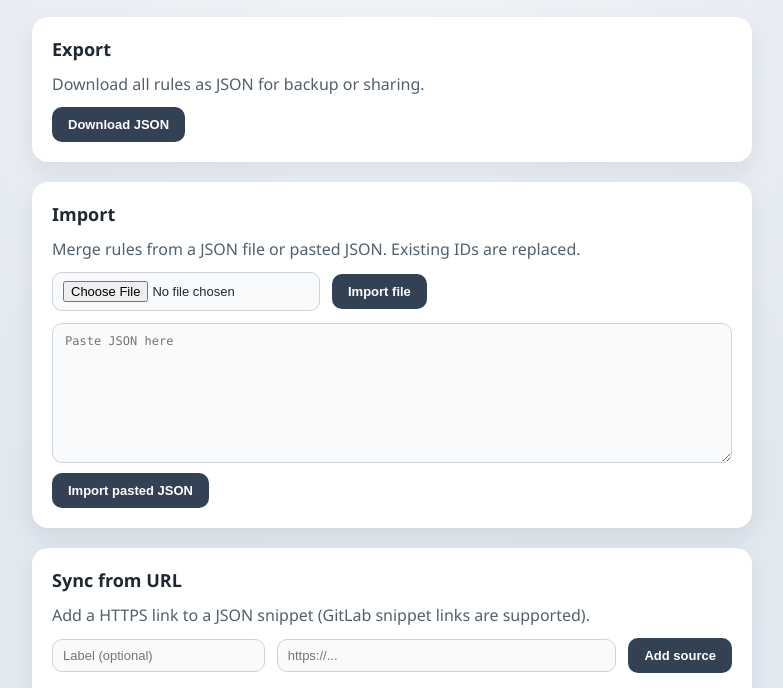
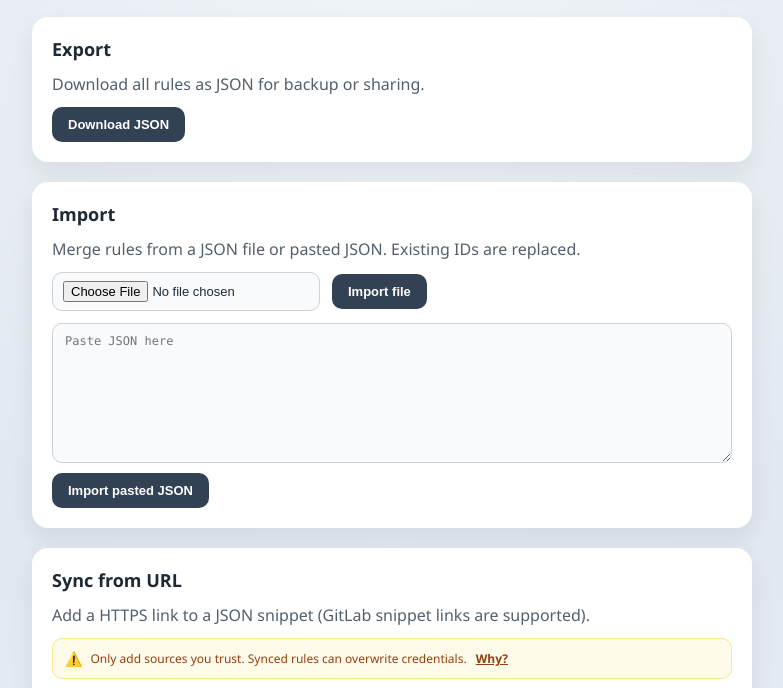
Before and after one commit to M4n0x/multi-pass, a browser extension: page basic-auth-extension/options.html in a window 1280 px wide. Shown: the part 99-787 px from the top of the page, without its empty margins (248-1031 px from the left). Drawn offline with Linux system fonts and the light colour scheme.

Commit message:
feat: warn about sync sources and enforce https

```diff
--- a/basic-auth-extension/options.css
+++ b/basic-auth-extension/options.css
@@ -56,6 +56,29 @@ p {
   box-shadow: 0 10px 24px rgba(15, 23, 42, 0.08);
   display: grid;
   gap: 12px;
+}
+
+.sync-warning {
+  display: flex;
+  align-items: center;
+  gap: 8px;
+  padding: 10px 12px;
+  border-radius: 10px;
+  border: 1px solid #fde68a;
+  background: #fffbeb;
+  color: #92400e;
+  font-size: 12px;
+}
+
+.sync-warning-icon {
+  font-size: 14px;
+}
+
+.sync-tooltip {
+  margin-left: 6px;
+  font-weight: 600;
+  text-decoration: underline;
+  cursor: help;
 }
 
 .sync-controls {
--- a/basic-auth-extension/options.html
+++ b/basic-auth-extension/options.html
@@ -44,6 +44,17 @@
       <section class="panel">
         <h2>Sync from URL</h2>
         <p>Add a HTTPS link to a JSON snippet (GitLab snippet links are supported).</p>
+        <div class="sync-warning">
+          <span class="sync-warning-icon">⚠️</span>
+          <span>
+            Only add sources you trust. Synced rules can overwrite credentials.
+            <span
+              class="sync-tooltip"
+              title="Remote sources can change without notice. Verify the JSON content and host before syncing."
+              >Why?</span
+            >
+          </span>
+        </div>
         <div class="sync-controls">
           <input id="sync-label" type="text" placeholder="Label (optional)" />
           <input id="sync-url" type="url" placeholder="https://..." />
--- a/basic-auth-extension/options.js
+++ b/basic-auth-extension/options.js
@@ -411,6 +411,10 @@ async function handlePasteImport() {
 }
 
 async function fetchRulesFromUrl(url) {
+  if (!isValidHttpsUrl(url)) {
+    throw new Error("Only HTTPS URLs are allowed.");
+  }
+
   const candidates = uniqueUrls([url, ...buildSnippetCandidates(url)]);
   let lastError = null;
 
@@ -468,7 +472,7 @@ async function addSyncSource() {
     syncLabelInput.value = "";
     showSyncResult(`Synced ${syncedRules.length} rules from ${newSource.name}.`);
   } catch (error) {
-    showSyncResult("Sync failed. Check the URL and JSON format.", true);
+    showSyncResult(error?.message || "Sync failed. Check the URL and JSON format.", true);
   }
 }
 
@@ -491,7 +495,7 @@ async function resyncSource(sourceId) {
     await refreshView();
     showSyncResult(`Re-synced ${syncedRules.length} rules from ${getSourceLabel(source)}.`);
   } catch (error) {
-    showSyncResult("Re-sync failed. Check the URL and JSON format.", true);
+    showSyncResult(error?.message || "Re-sync failed. Check the URL and JSON format.", true);
   }
 }
 
```
